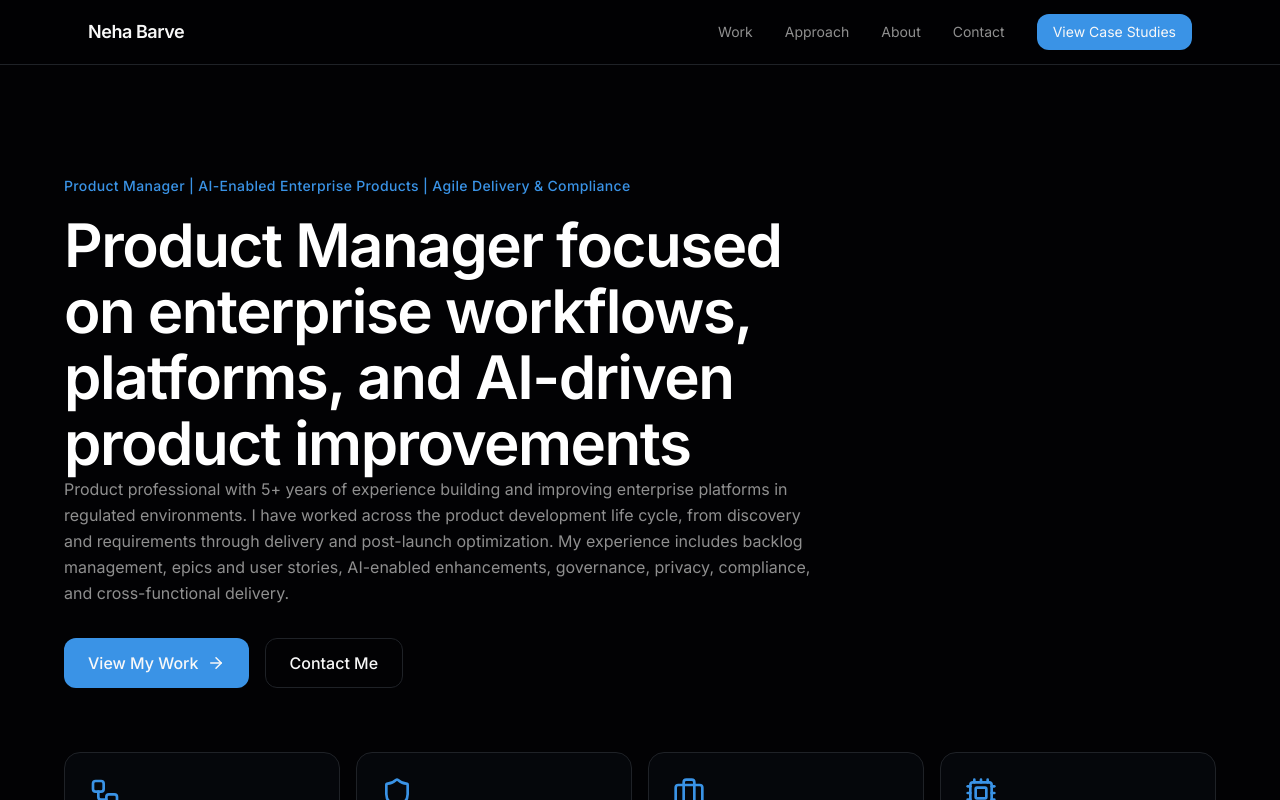
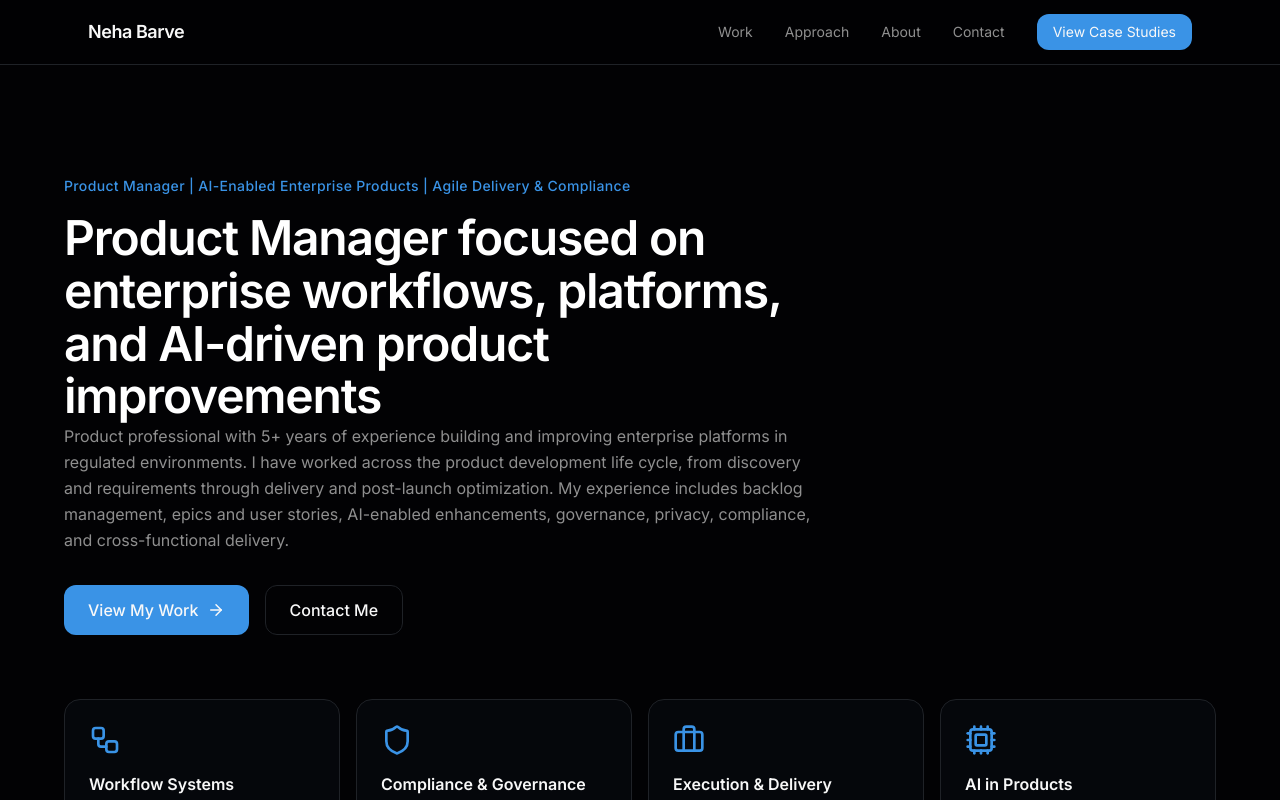
Before and after one commit to Nehabarve/neha-barve-portfolio, a Next.js app: page / in a window 1280 px wide. Shown: the top 800 px of the page. Built offline with nearby package versions, Linux system fonts and the light colour scheme.

Commit message:
Update page.tsx

```diff
--- a/app/page.tsx
+++ b/app/page.tsx
@@ -113,7 +113,7 @@ export default function Home() {
             <p className="text-primary text-sm font-medium mb-4 tracking-wide">
               Product Manager | AI-Enabled Enterprise Products | Agile Delivery & Compliance
             </p>
-          <h1 className="text-4xl sm:text-5xl md:text-6xl font-semibold tracking-tight leading-[1.1] text-white">
+          <h1 className="text-4xl sm:text-5xl md:text-5xl font-semibold tracking-tight leading-[1.1] text-white">
             Product Manager focused on enterprise workflows, platforms, and AI-driven product improvements</h1>
 
             <p className="text-muted-foreground leading-relaxed mb-8">
```
